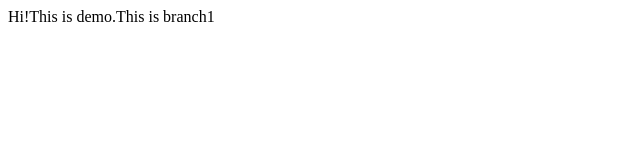
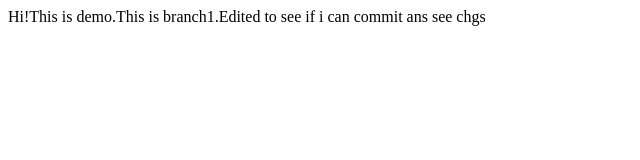
Before and after one commit to RamPachpor/TestRepo, a plain HTML site: page index.html in a window 1280 px wide. Shown: the whole page, without its empty margins (0-640 px from the left). Drawn offline with Linux system fonts and the light colour scheme.

Commit message:
branch  commit c4

```diff
--- a/index.html
+++ b/index.html
@@ -4,7 +4,7 @@
     </head>
     <body>
 
-        Hi!This is demo.This is branch1
+        Hi!This is demo.This is branch1.Edited to see if i can commit ans see chgs
 
     </body>
 </html>
```
